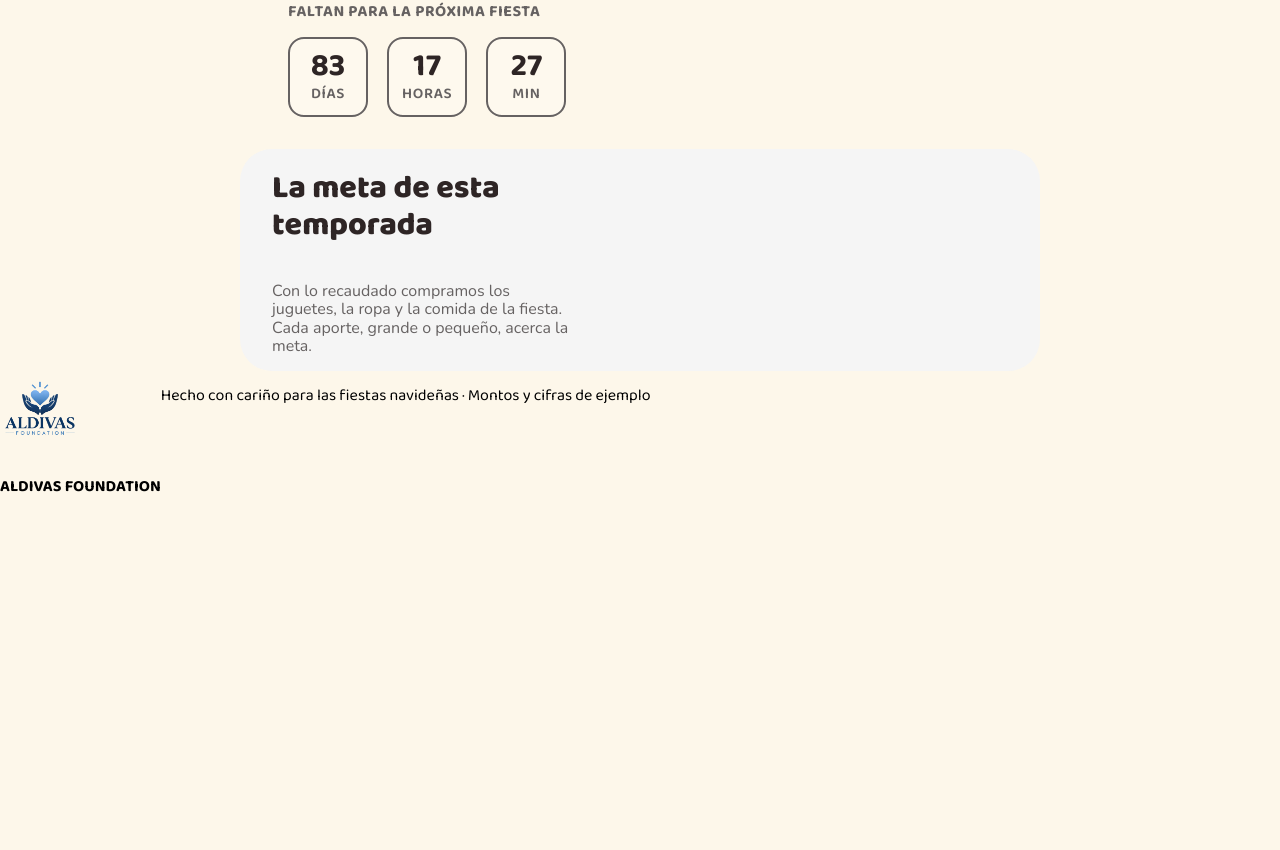
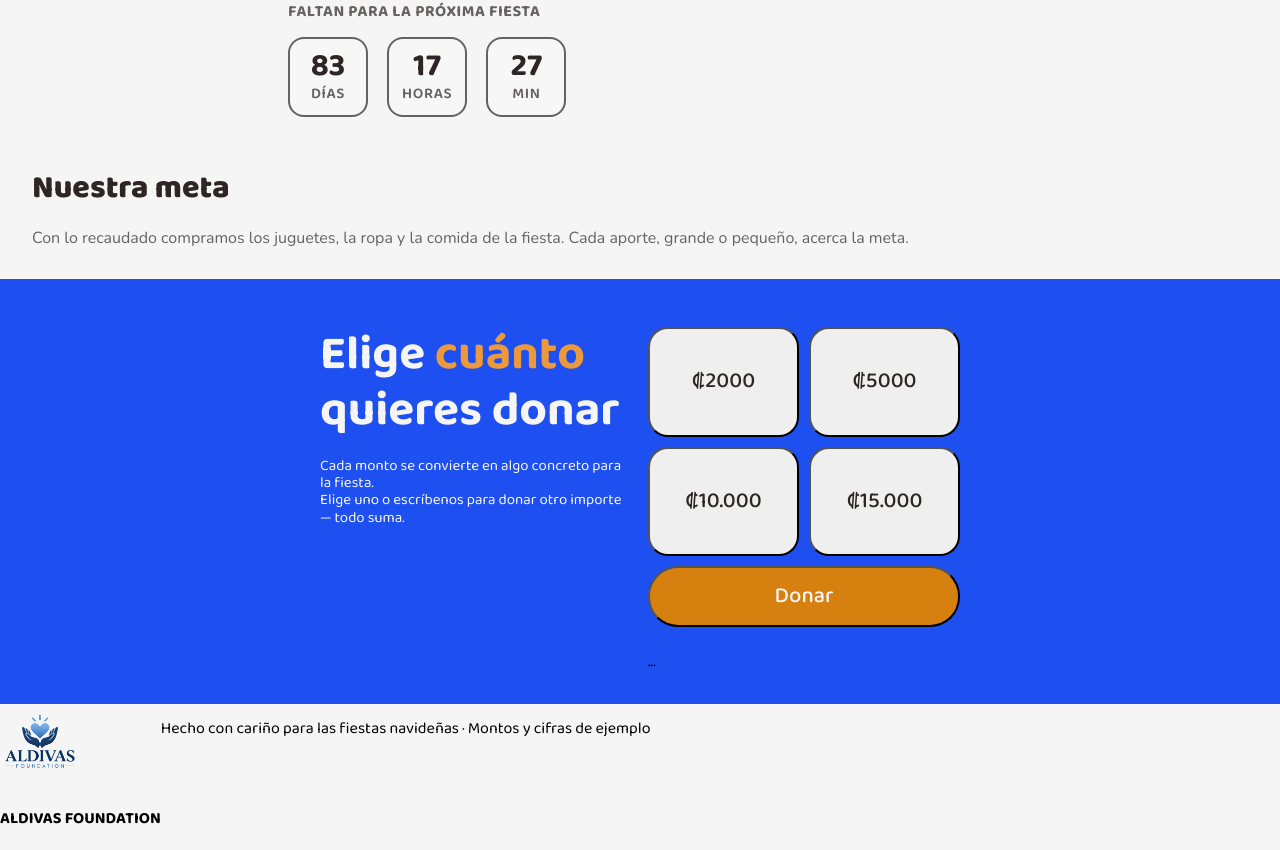
Before and after one commit to shaco06/Diva-s-Foundation-main, a plain HTML site: page index.html in a window 1280 px wide. Shown: the part 1169-2019 px from the top of the page. Before the commit the page ends 1687 px from the top, so only its background shows below. Drawn offline with nearby package versions, Linux system fonts and the light colour scheme.

Commit message:
donacion añadida

```diff
--- a/css/styles.css
+++ b/css/styles.css
@@ -3,11 +3,13 @@
     /*paleta de colores****************************/
     --base: #f5f5f5;
     --borde: #afabab;
-    --background: #FDF7EA;
+    --blue: #1d4ff1;
     --rojo: #ca300a;
     --negro: #2e2525;
     --gris: #666262;
     --beige: rgb(230, 211, 173);
+    --naranja: #eb993c;
+    --naranja2: #d6800f;
     /*fuentes***************************************/
     --fuente-principal: 'Arial', Helvetica, sans-serif;
     --ballo: 'Baloo 2', cursive;
@@ -16,7 +18,10 @@
 body {
   margin: 0;
   font-family: var(--ballo), Arial, sans-serif;
-  background-color: var(--background);
+  background-color: var(--base);
+}
+html {
+        scroll-behavior: smooth;
 }
 header{
     position: sticky;
@@ -34,7 +39,7 @@ header{
     position: sticky;
     top: 0;
     z-index: 1000;
-    background: var(--background);
+    background: var(--blue);
 }
 .header_logo {
     display: flex;
@@ -50,7 +55,7 @@ header{
 .header_logo-text{
     font-size: 1.2rem;
     padding-left: 1rem;
-    color: var(--negro);
+    color: var(--base);
     font-family: var(--ballo);
     font-weight: 600;
 }
@@ -67,23 +72,27 @@ header{
     font-size: 1.1rem;
     text-decoration: none;
     margin-left: 0;
-    color: var(--gris);
+    color: var(--base);
     cursor: pointer;
 }
 .header_menu a:hover{
-    color: var(--rojo);
+    color: var(--naranja2);
 }
 .header_boton{
+    display: inline-flex;
+    align-items: center;
+    justify-content: center;
     font-family: var(--ballo);
     font-weight: 700;
     height: 2.5rem;
     margin-top: 0;
     margin-right: 0;
     color: var(--base);
-    background-color: var(--rojo);
+    background-color: var(--naranja2);
     padding: 0.08rem 1.5rem;
     border: none;
     border-radius: 1.2rem;
+    text-decoration: none;
     cursor: pointer;
     box-shadow: -1px 10px 17px -5px rgba(242,2,2,0.38);
     -webkit-box-shadow: -1px 10px 17px -5px rgba(242,2,2,0.38);
@@ -195,7 +204,7 @@ header{
     font-size: 4rem;
 }
 .destacado{
-    color: var(--rojo);
+    color: var(--naranja);
 }
 .inicio_parrafo{
     font-family: var(--nunito);
@@ -211,14 +220,16 @@ header{
     flex-wrap: wrap;
 }
 .inicio_donar{
+    display: inline-block;
     color: var(--base);
     font-family: var(--ballo);
     font-weight: 500;
     font-size: 22px;
     padding: 1.2rem;
-    background-color: var(--rojo);
+    background-color: var(--naranja2);
     border: none;
     border-radius: 2rem;
+    text-decoration: none;
     cursor: pointer;
 }
 .inicio_donar:hover{
@@ -389,6 +400,75 @@ header{
     font-family: var(--nunito);
     color: var(--gris);
 }
+/*donacion**************************************************************/
+.donacion{
+    background-color: var(--blue);
+    display: grid;
+    grid-template-columns: 1fr 1fr;
+    gap: 1rem;
+    padding: 3rem 10rem 1rem 10rem;
+    margin-top: 2rem;
+}
+.donacion_texto{
+    margin-left: 10rem;
+}
+.donacion_titulo{
+    font-family: var(--ballo);
+    color: var(--base);
+    font-size: 3rem;
+    padding: 0%;
+    margin:0%
+}
+/*cambia el color de una palabra destacada del titulo de donar*/
+.donacion_destacado{
+    color: var(--naranja);
+}
+.donacion_parrafo{
+    font-family: var(--ballo);
+    color: var(--base);
+    font-size: 15px;
+    padding: 0%;
+    margin-top: 20px;
+}
+/*donacion_cantidades**************************************************************/
+.donacion_cantidad{
+    display: grid;
+    grid-template-columns: 1fr 1fr;
+    gap: 10px;
+    margin-right: 10rem;
+}
+.donacion_boton{
+    padding: 2.5rem 2rem;
+    border-radius: 20px;
+}
+.donacion_boton-donar{
+    grid-column-start: 1;
+    grid-column-end: 3;
+    padding: 1rem 2rem;
+    border-radius: 30px;
+    background-color: var(--naranja2);
+}
+.donacion_boton{
+    font-family: var(--ballo);
+    font-weight: 500;
+    font-size: 22px;
+    color: var(--negro);
+}
+.donacion_boton:hover{
+    background-color: var(--naranja2);
+    color: var(--base);
+}
+.donacion_boton-donar{
+    font-family: var(--ballo);
+    font-weight: 500;
+    font-size: 22px;
+    color: var(--base);
+}
+.donacion_boton-donar:hover{
+    transform: scale(1.1);
+    transition: all .3s ease-in-out;
+}
+
 /*footer**************************************************************/
 .footer{
     display: flex;
--- a/index.html
+++ b/index.html
@@ -19,13 +19,13 @@
                 <h3 class=" header_logo-text">ALDIVAS FOUNDATION</h3>
             </a>
         <div class="header_menu">
-            <a class="menu_donar" href="#">Donar</a>
+            <a class="menu_donar" href="#donacion">Donar</a>
             <a class="menu_cause" href="#">La causa</a>
             <a class="menu_fiestas" href="#">Fiestas pasadas</a>
         </div>
-        <button class="header_boton">Donar</button>
+        <a class="header_boton" href="#donacion">Donar</a>
     </header>
-    <main class="inicio_container">
+    <section id="inicio" class="inicio_container">
         <div class="inicio">
             <h2 class="inicio_text">
                 <span>Campaña de fin de año</span>
@@ -33,7 +33,7 @@
             <h1 class="inicio_titulo">Una Navidad llena de <span class="destacado"> sonrisas</span> para quien más la necesita.</h1>
             <p class="inicio_parrafo">Cada diciembre organizamos fiestas para niños de escasos recursos: juguetes, ropa nueva y una mesa llena de comida. Con tu donación, ningún niño queda fuera de la fiesta.</p>
             <div class="inicio_botones">
-                <button class="inicio_donar">Quiero donar</button>
+                <a class="inicio_donar" href="#donacion">Quiero donar</a>
                 <button class="inicio_fiestas">Ver fiestas anteriores</button>
             </div>
             <div class="inicio_tiempo">
@@ -57,14 +57,28 @@
         <div class="inicio_img_container">
             <img class="inicio_img" src="img/1.jpeg" alt="inicio_ninos">
         </div>
-    </main>
-    <div class="meta_container">
-        <h1 class="meta_titulo">La meta de esta temporada</h1>
+    </section>
+    <section id="meta_container">
+        <h1 class="meta_titulo">Nuestra meta</h1>
         <p class="meta_parrafo">Con lo recaudado compramos los juguetes, la ropa y la comida de la fiesta. Cada aporte, grande o pequeño, acerca la meta.</p>
         <div class="meta_logro">
 
         </div>
-    </div>
+    </section>
+    <section id="donacion" class="donacion">
+        <div class="donacion_texto">
+            <h1 class="donacion_titulo">Elige <span class="donacion_destacado">cuánto</span> <br> quieres donar</h1>
+            <p class="donacion_parrafo">Cada monto se convierte en algo concreto para la fiesta. <br> Elige uno o escríbenos para donar otro importe <br> — todo suma.</p>
+        </div>
+        <div class="donacion_cantidad">
+            <button class="donacion_boton">₡2000</button>
+            <button class="donacion_boton">₡5000</button>
+            <button class="donacion_boton">₡10.000</button>
+            <button class="donacion_boton">₡15.000</button>
+            <button class="donacion_boton-donar">Donar</button>
+            <p class="donacion_parra">...</p>
+        </div>
+    </section>
     <footer class="footer">
         <div class="footer_izquierda">
             <img class="footer_img" src="img/ALDIVAS FOUNDATION_logo.png" alt="footer_logo">
```
Also changed, not shown: img/WhatsApp Image 2026-09-29 at 11.24.13 AM (1).jpeg (added), img/WhatsApp Image 2026-09-29 at 11.24.13 AM (2).jpeg (added), img/WhatsApp Image 2026-09-29 at 11.24.13 AM.jpeg (added), img/WhatsApp Image 2026-09-29 at 11.24.14 AM (1).jpeg (added), img/WhatsApp Image 2026-09-29 at 11.24.14 AM (2).jpeg (added), img/WhatsApp Image 2026-09-29 at 11.24.14 AM (3).jpeg (added), img/WhatsApp Image 2026-09-29 at 11.24.14 AM (4).jpeg (added), img/WhatsApp Image 2026-09-29 at 11.24.14 AM (5).jpeg (added), img/WhatsApp Image 2026-09-29 at 11.24.14 AM.jpeg (added), img/WhatsApp Image 2026-09-29 at 11.24.15 AM (1).jpeg (added), img/WhatsApp Image 2026-09-29 at 11.24.15 AM (2).jpeg (added), img/WhatsApp Image 2026-09-29 at 11.24.15 AM.jpeg (added).
